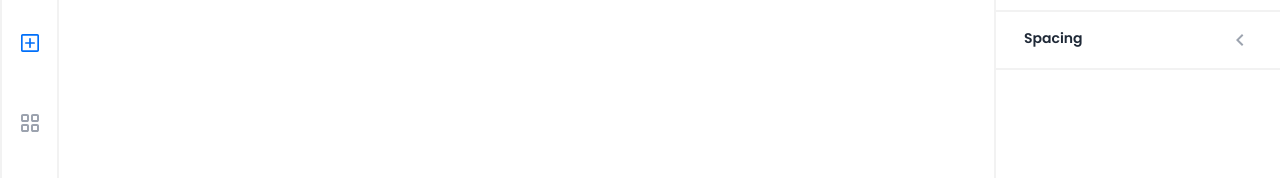
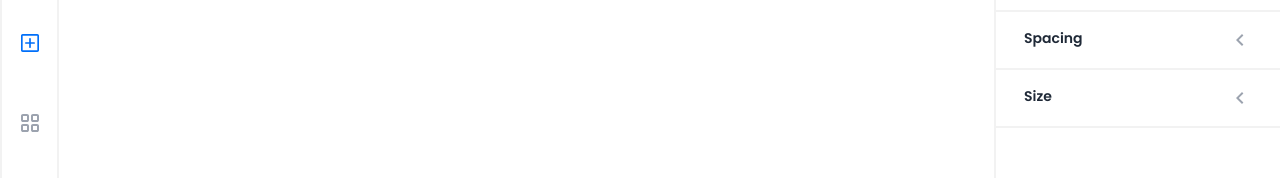
Before and after one commit to paulopariz/Builder, a Vue app: page / in a window 1280 px wide. Shown: the part 126-304 px from the top of the page. Built offline with nearby package versions, Linux system fonts and the light colour scheme.

Commit message:
component SizeDrop

```diff
--- a/src/components/MenuRight/MenuRight.vue
+++ b/src/components/MenuRight/MenuRight.vue
@@ -19,15 +19,18 @@
       <LayoutDrop />
 
       <SpacingDrop />
+
+      <SizeDrop />
     </div>
   </div>
 </template>
 
 <script>
 import LayoutDrop from "./LayoutDrop.vue";
+import SizeDrop from "./SizeDrop.vue";
 import SpacingDrop from "./SpacingDrop.vue";
 export default {
-  components: { LayoutDrop, SpacingDrop },
+  components: { LayoutDrop, SpacingDrop, SizeDrop },
   name: "MenuRight",
 };
 </script>
--- /dev/null
+++ b/src/components/MenuRight/SizeDrop.vue
@@ -0,0 +1,96 @@
+<template>
+  <div class="w-full border-2 border-base-200 border-x-0 border-t-0">
+    <div class="dropdown dropdown-end w-full">
+      <label
+        tabindex="0"
+        class="text-sm font-semibold py-4 px-7 flex justify-between w-full cursor-pointer"
+        >Size
+
+        <label @click="dropSizeClick" class="swap">
+          <input type="checkbox" />
+
+          <img
+            @click="dropSizeClick"
+            src="../../assets/icons/arrow.svg"
+            class="swap-off fill-current"
+          />
+
+          <img
+            @click="dropSizeClick"
+            src="../../assets/icons/arrow.svg"
+            class="swap-on fill-current -rotate-90"
+          />
+        </label>
+      </label>
+
+      <ul
+        v-show="dropSizeLayout"
+        tabindex="0"
+        class="dropdown-content w-full rounded-none menu p-2 bg-base-100 border-2 border-base-200 border-x-0 border-t-0"
+      >
+        <div class="grid grid-cols-2 gap-y-3">
+          <div v-for="button in sizes" :key="button">
+            <div
+              class="border-2 rounded-lg border-base-300 bg-base-200 flex justify-between items-center overflow-hidden w-32 py-3 px-4"
+            >
+              <h1 class="text-gray-500 text-sm">W</h1>
+              <span
+                type="text"
+                class="text-black font-semibold bg-base-200 focus:outline-none border-none text-sm"
+              >
+                Auto
+              </span>
+            </div>
+          </div>
+        </div>
+      </ul>
+    </div>
+  </div>
+</template>
+
+<script>
+export default {
+  name: "SizeDrop",
+
+  data() {
+    return {
+      dropSizeLayout: false,
+
+      sizes: [
+        {
+          size: "W",
+          value: "Auto",
+        },
+        {
+          size: "H",
+          value: "Auto",
+        },
+        {
+          size: "Min W",
+          value: "Auto",
+        },
+        {
+          size: "Max W",
+          value: "Auto",
+        },
+        {
+          size: "Min H",
+          value: "Auto",
+        },
+        {
+          size: "Max h",
+          value: "Auto",
+        },
+      ],
+    };
+  },
+
+  methods: {
+    dropSizeClick() {
+      this.dropSizeLayout = !this.dropSizeLayout;
+    },
+  },
+};
+</script>
+
+<style></style>
```
